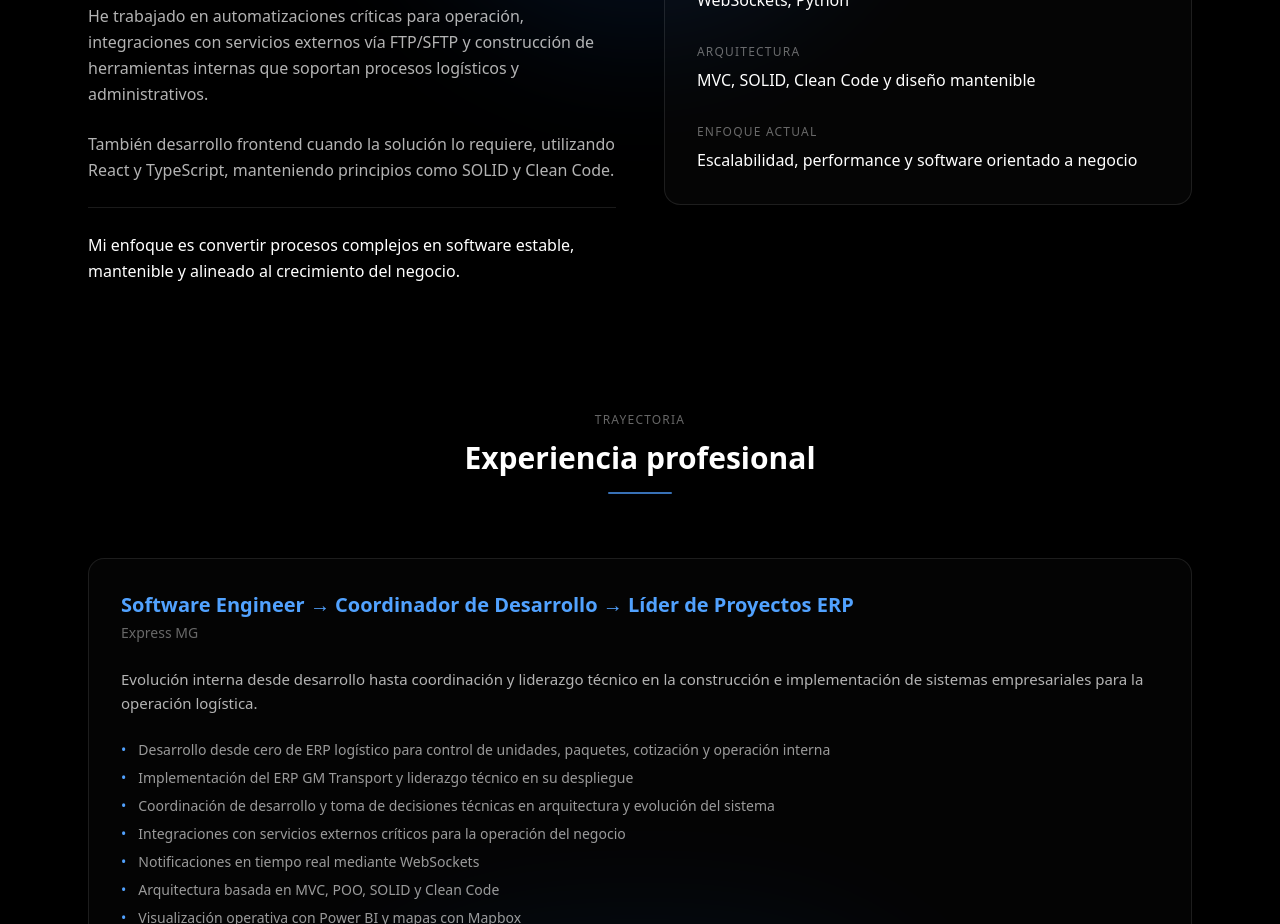
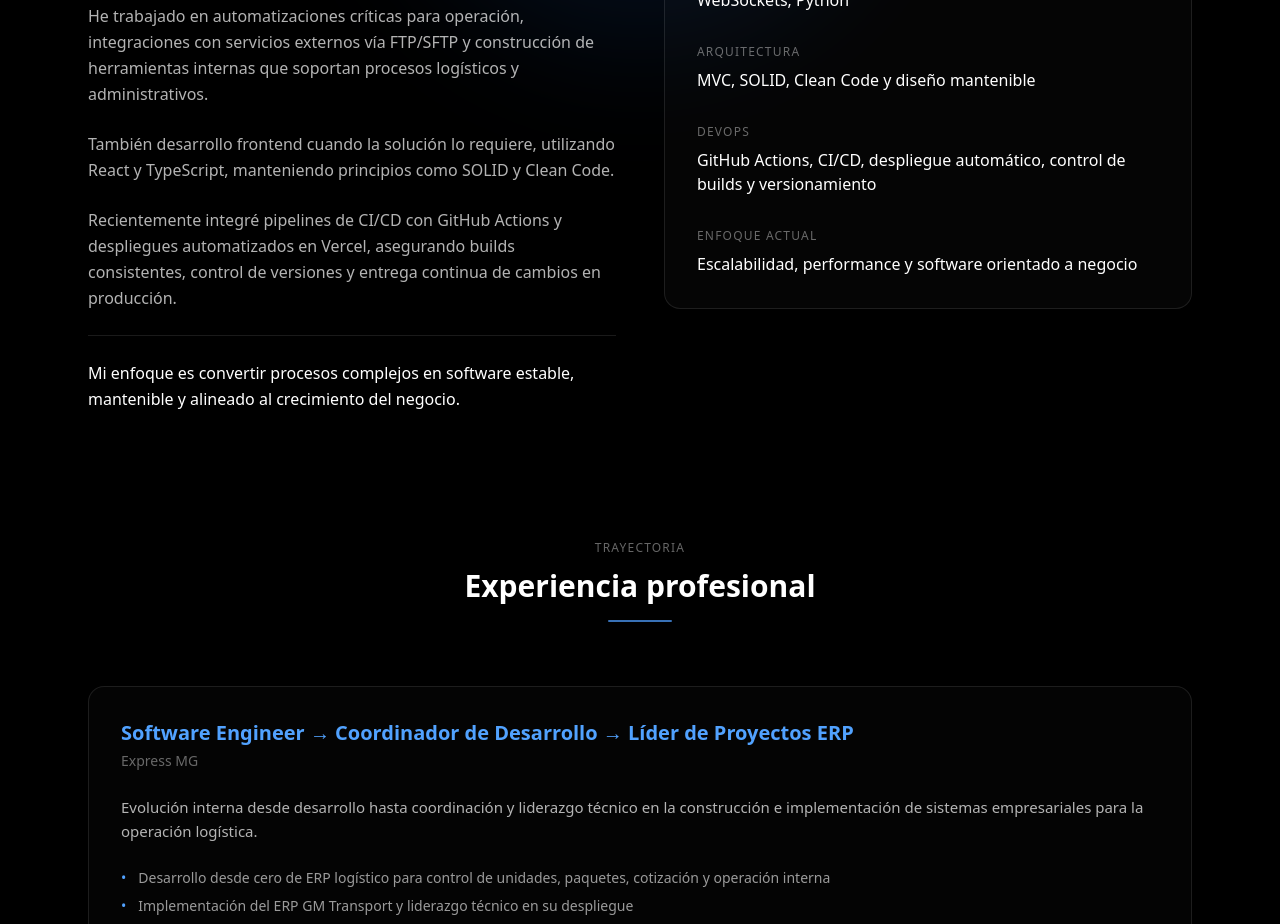
Before and after one commit to IngOrlandoDev/mi-portafolio, a React (Vite) app: page / in a window 1280 px wide. Shown: the part 1320-2244 px from the top of the page. Built offline with nearby package versions, Linux system fonts and the light colour scheme.

Commit message:
update about section + devops info

```diff
--- a/src/sections/about/About.tsx
+++ b/src/sections/about/About.tsx
@@ -48,6 +48,13 @@ export default function About() {
               También desarrollo frontend cuando la solución lo requiere,
               utilizando React y TypeScript, manteniendo principios como SOLID y
               Clean Code.
+            </p>
+
+            <p>
+              Recientemente integré pipelines de CI/CD con GitHub Actions y
+              despliegues automatizados en Vercel, asegurando builds
+              consistentes, control de versiones y entrega continua de cambios
+              en producción.
             </p>
 
             <div className="pt-6 border-t border-white/10">
@@ -102,6 +109,16 @@ export default function About() {
 
             <div>
               <p className="text-xs tracking-widest text-white/40 mb-2">
+                DEVOPS
+              </p>
+              <p className="font-medium">
+                GitHub Actions, CI/CD, despliegue automático, control de builds
+                y versionamiento
+              </p>
+            </div>
+
+            <div>
+              <p className="text-xs tracking-widest text-white/40 mb-2">
                 ENFOQUE ACTUAL
               </p>
               <p className="font-medium">
```
